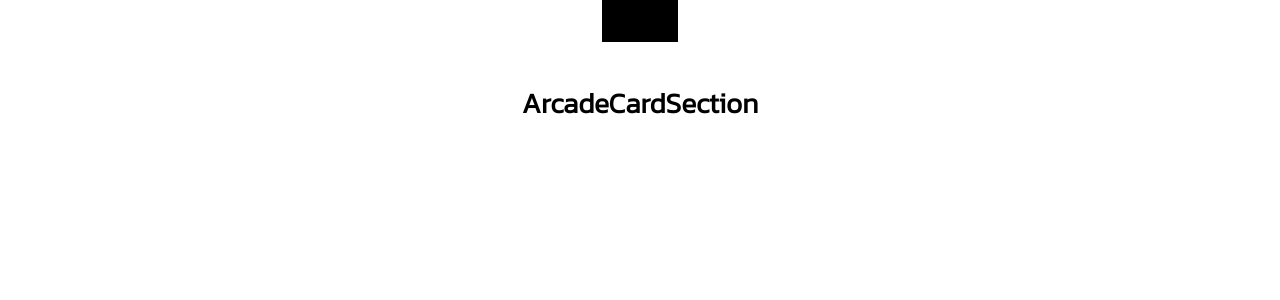
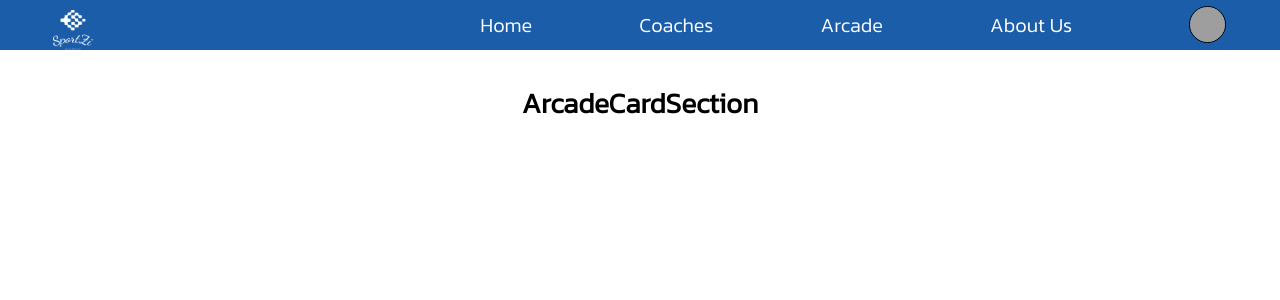
Before and after one commit to TiOlabs/SportZi-FrontEnd, a React (Create React App) app: page /arcades in a window 1280 px wide. Shown: the top 300 px of the page. Built offline with nearby package versions, Linux system fonts and the light colour scheme; grey boxes are pictures that could not be loaded.

Commit message:
1st debug in NavBar
need to solution for the contact us

```diff
--- a/src/components/navbar.tsx
+++ b/src/components/navbar.tsx
@@ -1,5 +1,5 @@
 
-import { CloseCircleOutlined, EditOutlined, LogoutOutlined, MenuOutlined } from "@ant-design/icons";
+import { CloseCircleOutlined, EditOutlined, LoginOutlined, LogoutOutlined, MenuOutlined } from "@ant-design/icons";
 import { Divider, Menu } from "antd";
 import { Col, Row } from "antd";
 import React, { useState } from "react";
@@ -82,7 +82,7 @@ const Navbar: React.FC = () => {
 
   const arcadeHandleMouseEnter = () => {
     arcadeSetUnderlineStyle({
-      width: 60,
+      width: 63,
       left: "0",
       transition: "width 0.3s ease-in-out, left 0.3s ease-in-out",
     });
@@ -95,22 +95,22 @@ const Navbar: React.FC = () => {
       transition: "width 0.5s ease-in-out, left 0.5s ease-in-out",
     });
   };
-  const [contactUnderlineStyle, contactSetUnderlineStyle] = useState({
+  const [aboutUnderlineStyle, aboutSetUnderlineStyle] = useState({
     width: 0,
     left: "50%",
     transition: "width 0.3s ease-in-out, left 0.3s ease-in-out",
   });
 
-  const contactHandleMouseEnter = () => {
-    contactSetUnderlineStyle({
-      width: 70,
+  const aboutHandleMouseEnter = () => {
+    aboutSetUnderlineStyle({
+      width: 85,
       left: "0",
       transition: "width 0.3s ease-in-out, left 0.3s ease-in-out",
     });
   };
 
-  const contactHandleMouseLeave = () => {
-    contactSetUnderlineStyle({
+  const aboutHandleMouseLeave = () => {
+    aboutSetUnderlineStyle({
       width: 0,
       left: "50%",
       transition: "width 0.5s ease-in-out, left 0.5s ease-in-out",
@@ -119,9 +119,6 @@ const Navbar: React.FC = () => {
 
   const [open, setOpen] = useState(false);
 
-  const hide = () => {
-    setOpen(false);
-  };
 
   const handleOpenChange = (newOpen: boolean) => {
     setOpen(newOpen);
@@ -164,7 +161,6 @@ const Navbar: React.FC = () => {
             display: "flex",
             fontSize: "20px",
             fontFamily: "kanit",
-            fontWeight: "bold",
             marginTop: "10px",
           }}
         >
@@ -177,7 +173,6 @@ const Navbar: React.FC = () => {
             justifyContent: "center",
             display: "flex",
             fontSize: "15px",
-            fontWeight: "bold",
           }}
         >
           student
@@ -199,12 +194,11 @@ const Navbar: React.FC = () => {
             borderRadius: "5px",
           }}
         >
-          <LogoutOutlined style={{fontSize:"20px",marginRight:"10px",marginTop:"5px"}}/>
-          Log Out
+          <LoginOutlined style={{fontSize:"20px",marginRight:"10px",marginTop:"5px"}}/>
+          Log In
         </Button>
         <Button
           type="primary"
-          onClick={hide}
           style={{
             width: "100%",
             marginTop: "10px",
@@ -216,8 +210,8 @@ const Navbar: React.FC = () => {
             borderRadius: "5px",
           }}
         >
-          <CloseCircleOutlined style={{fontSize:"20px",marginRight:"10px",marginTop:"5px"}}/>
-          Close
+          <LogoutOutlined style={{fontSize:"20px",marginRight:"10px",marginTop:"5px"}}/>
+          Log Out
         </Button>
       </div>
     </div>
@@ -308,7 +302,6 @@ const Navbar: React.FC = () => {
                     display: "flex",
                     fontSize: "20px",
                     fontFamily: "kanit",
-                    fontWeight: "bold",
                   }}
                 >
                   Sasindu Dhanushka
@@ -320,7 +313,7 @@ const Navbar: React.FC = () => {
                     justifyContent: "center",
                     display: "flex",
                     fontSize: "15px",
-                    fontWeight: "bold",
+
                   }}
                 >
                   student
@@ -337,14 +330,13 @@ const Navbar: React.FC = () => {
                 borderRadius: "0px",
                 justifyContent: "center",
                 display: "flex",
-                fontWeight: "bold",
                 backgroundColor: homeHovered ? "#1B5DB7" : "white",
                 color: homeHovered ? "white" : "#1B5DB7",
               }}
               onMouseEnter={() => setHomeHovered(true)}
               onMouseLeave={() => setHomeHovered(false)}
             >
-              <Link to="/home">Home</Link>
+              <Link to="/">Home</Link>
             </Menu.Item>
             <Menu.Item
               key="coaches"
@@ -355,14 +347,13 @@ const Navbar: React.FC = () => {
                 borderRadius: "0px",
                 justifyContent: "center",
                 display: "flex",
-                fontWeight: "bold",
                 backgroundColor: coachesHovered ? "#1B5DB7" : "white",
                 color: coachesHovered ? "white" : "#1B5DB7",
               }}
               onMouseEnter={() => setCoachesHovered(true)}
               onMouseLeave={() => setCoachesHovered(false)}
             >
-              <div className="MenuItemHover">Coaches</div>
+              <Link to="/Coaches">Coaches</Link>
             </Menu.Item>
             <Menu.Item
               key="arcade"
@@ -373,7 +364,6 @@ const Navbar: React.FC = () => {
                 borderRadius: "0px",
                 justifyContent: "center",
                 display: "flex",
-                fontWeight: "bold",
                 backgroundColor: arcadeHovered ? "#1B5DB7" : "white",
                 color: arcadeHovered ? "white" : "#1B5DB7",
               }}
@@ -391,7 +381,6 @@ const Navbar: React.FC = () => {
                 borderRadius: "0px",
                 justifyContent: "center",
                 display: "flex",
-                fontWeight: "bold",
                 backgroundColor: aboutHovered ? "#1B5DB7" : "white",
                 color: aboutHovered ? "white" : "#1B5DB7",
               }}
@@ -409,7 +398,6 @@ const Navbar: React.FC = () => {
                 borderRadius: "0px",
                 justifyContent: "center",
                 display: "flex",
-                fontWeight: "bold",
                 backgroundColor: contactHovered ? "#1B5DB7" : "white",
                 color: contactHovered ? "white" : "#1B5DB7",
               }}
@@ -422,8 +410,8 @@ const Navbar: React.FC = () => {
               key="contactUs"
               style={{
                 fontFamily: "kanit",
-                fontSize: editProfileButtonHovered ? "20px" : "15px",
-                fontWeight: editProfileButtonHovered ? "bold" : "normal",
+                fontSize: editProfileButtonHovered ? "18px" : "15px",
+                fontWeight: editProfileButtonHovered ? "20px" : "normal",
                 marginTop: "-2px",
                 borderRadius: "10px",
                 justifyContent: "center",
@@ -441,8 +429,8 @@ const Navbar: React.FC = () => {
               key="contactUs"
               style={{
                 fontFamily: "kanit",
-                fontSize: logOutButtonHovered ? "20px" : "15px",
-                fontWeight: logOutButtonHovered ? "bold" : "normal",
+                fontSize: logOutButtonHovered ? "18px" : "15px",
+                fontWeight: logOutButtonHovered ? "20px" : "normal",
                 marginTop: "-2px",
                 borderRadius: "10px",
                 justifyContent: "center",
@@ -469,9 +457,9 @@ const Navbar: React.FC = () => {
             height: "50px",
           }}
         >
-          <div style={{ fontSize: "20px", fontWeight: "bold" }}>
+          <div style={{ fontSize: "20px"}}>
             <Link
-              to="/home"
+              to="/"
               style={{
                 color: "white",
                 textDecoration: "none",
@@ -495,7 +483,7 @@ const Navbar: React.FC = () => {
               ></span>
             </Link>
           </div>
-          <div style={{ fontSize: "20px", fontWeight: "bold" }}>
+          <div style={{ fontSize: "20px"}}>
             <Link
               to="/coaches"
               style={{
@@ -522,7 +510,7 @@ const Navbar: React.FC = () => {
             </Link>
           </div>
 
-          <div style={{ fontSize: "20px", fontWeight: "bold" }}>
+          <div style={{ fontSize: "20px"}}>
             <Link
               to="/arcades"
               style={{
@@ -548,7 +536,7 @@ const Navbar: React.FC = () => {
               ></span>
             </Link>
           </div>
-          <div style={{ fontSize: "20px", fontWeight: "bold" }}>
+          <div style={{ fontSize: "20px"}}>
             <Link
               to="/about"
               style={{
@@ -557,19 +545,19 @@ const Navbar: React.FC = () => {
                 position: "relative",
                 display: "inline-block",
               }}
-              onMouseEnter={contactHandleMouseEnter}
-              onMouseLeave={contactHandleMouseLeave}
+              onMouseEnter={aboutHandleMouseEnter}
+              onMouseLeave={aboutHandleMouseLeave}
             >
-              Contact
+              About Us
               <span
                 style={{
                   position: "absolute",
-                  width: contactUnderlineStyle.width,
+                  width: aboutUnderlineStyle.width,
                   height: "3px",
                   bottom: "0",
-                  left: contactUnderlineStyle.left,
+                  left: aboutUnderlineStyle.left,
                   backgroundColor: "white",
-                  transition: contactUnderlineStyle.transition,
+                  transition: aboutUnderlineStyle.transition,
                 }}
               ></span>
             </Link>
--- a/src/pages/about/about.tsx
+++ b/src/pages/about/about.tsx
@@ -1,8 +1,12 @@
+import Navbar from "../../components/navbar";
+
 const About = () => {
     return (
+        <><Navbar />
         <div style={{display:"flex", flexDirection:"column",justifyContent:"center",alignItems:"center",lineHeight:"3"}}>
        <h1>About</h1>
         </div>
+        </>
      );
 }
 
--- a/src/pages/arcades/arcades.tsx
+++ b/src/pages/arcades/arcades.tsx
@@ -1,12 +1,16 @@
+import Navbar from "../../components/navbar";
 import ArcadeCardSection from "./arcadeCardSection";
 import HeroSection from "./heroSection";
 
 const Arcades = () => {
     return (
-        <div style={{display:"flex", flexDirection:"column",justifyContent:"center",alignItems:"center",lineHeight:"3"}}>
-             <HeroSection/>
-            <ArcadeCardSection/>
-       </div>
+        <><Navbar />
+        <div style={{ display: "flex", flexDirection: "column", justifyContent: "center", alignItems: "center", lineHeight: "3" }}>
+
+              <HeroSection />
+              <ArcadeCardSection />
+         </div>
+         </>
      );
 }
 
--- a/src/pages/coaches/coaches.tsx
+++ b/src/pages/coaches/coaches.tsx
@@ -1,12 +1,15 @@
+import Navbar from "../../components/navbar";
 import CoachCardSection from "./coachCardSection";
 import HeroSection from "./heroSection";
 
 const Coaches = () => {
     return (
-        <div style={{display:"flex", flexDirection:"column",justifyContent:"center",alignItems:"center",lineHeight:"3"}}>
-        <HeroSection/>
-        <CoachCardSection/>
+        <><Navbar />
+        <div style={{ display: "flex", flexDirection: "column", justifyContent: "center", alignItems: "center", lineHeight: "3" }}>
+            <HeroSection />
+            <CoachCardSection />
         </div>
+        </>
      );
 }
 
```
Also changed, not shown: 1 other file (tests, documents, lock files or other folders).
